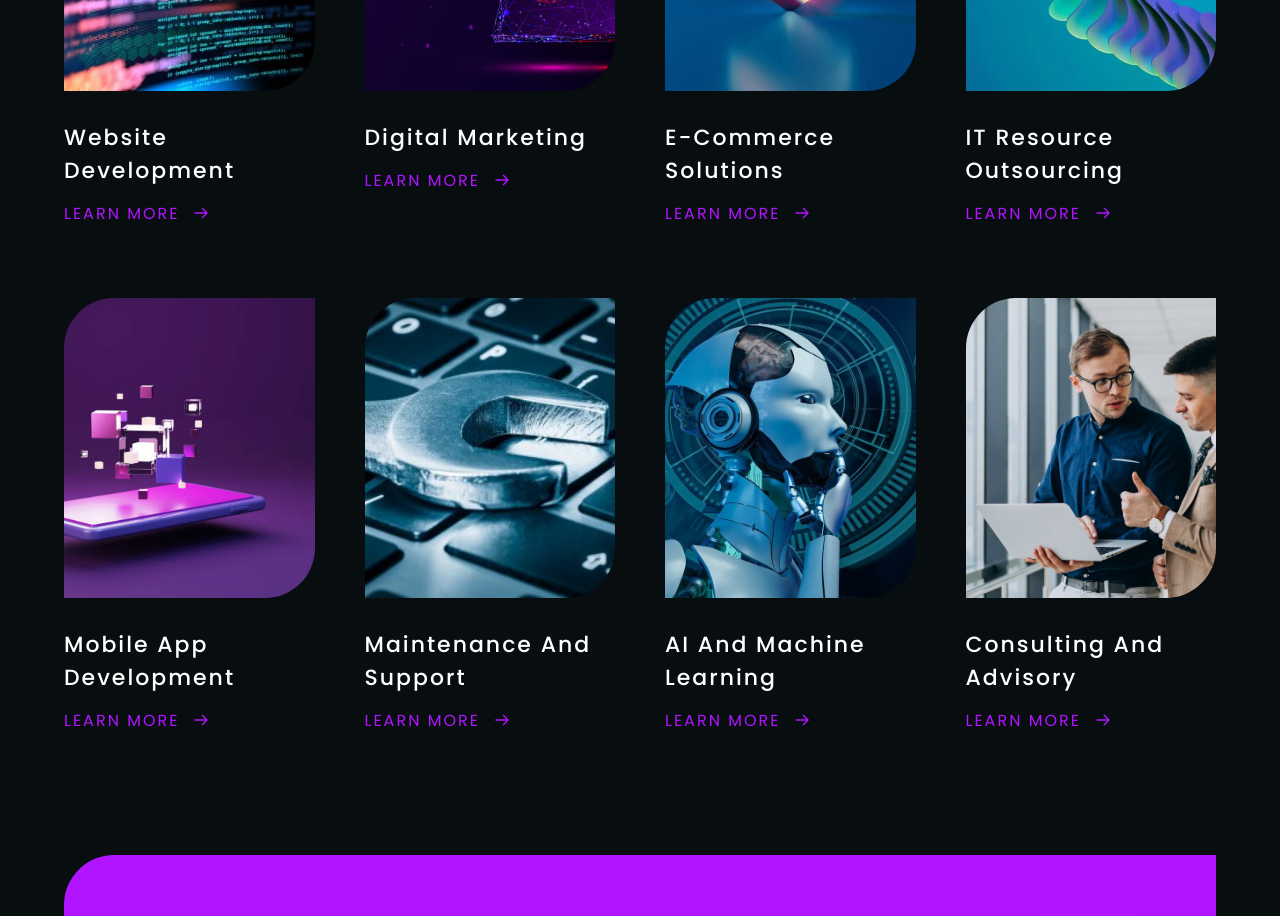
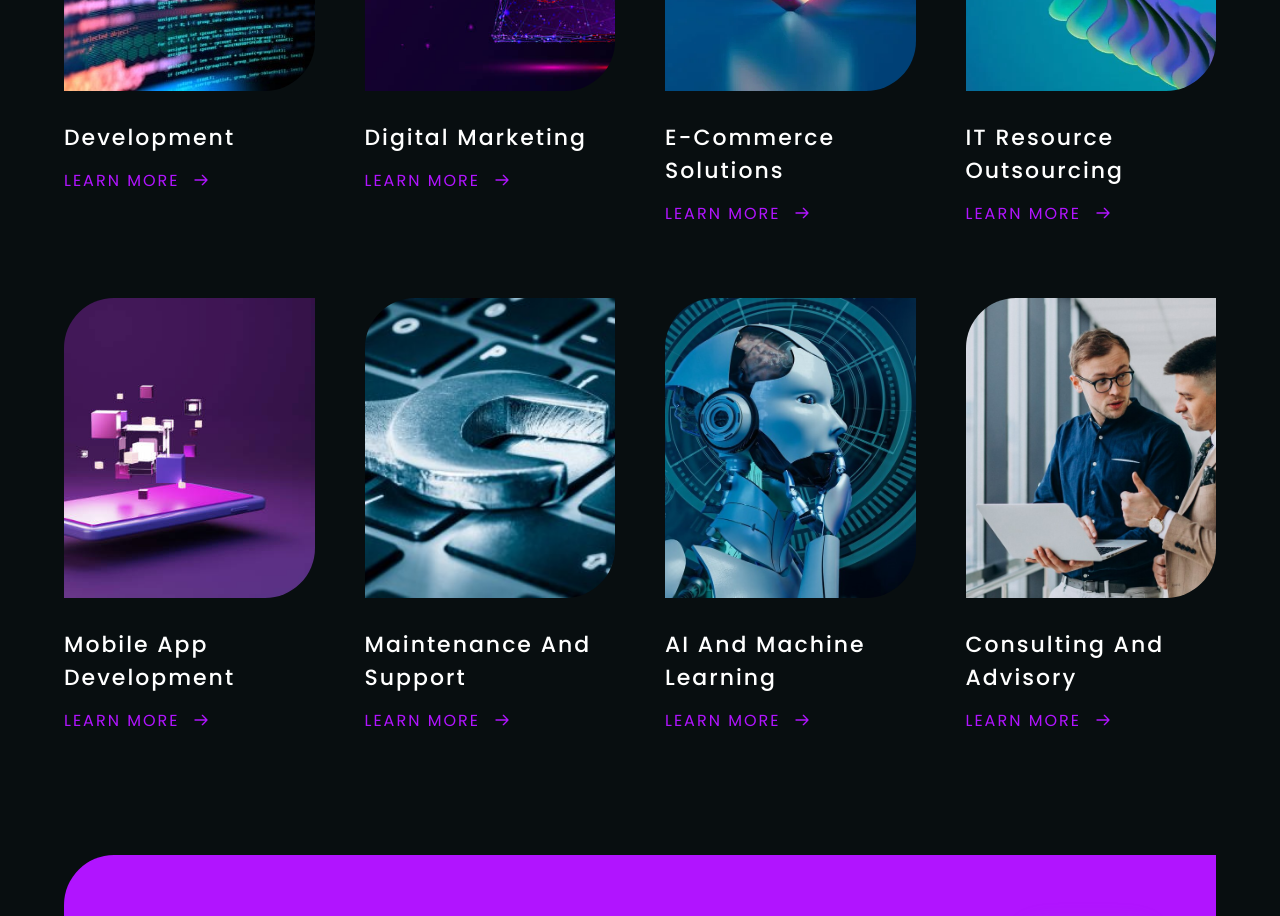
Before and after one commit to mustufa100/KinetechsDigital, a Next.js app: page / in a window 1280 px wide. Shown: the part 1720-2636 px from the top of the page. Built offline with nearby package versions, Linux system fonts and the light colour scheme.

Commit message:
Update dummydata.js

```diff
--- a/assets/data/dummydata.js
+++ b/assets/data/dummydata.js
@@ -27,9 +27,9 @@ export const home = [
 export const expertise = [
   {
     id: 1,
-    title: "Website Development",
+    title: "Development",
     cover: "../images/e11.jpg",
-    desc: [{ text: "Web design" }, { text: "Web development" }, { text: "Custom icons & illustrations" }, { text: "Hosting" }, { text: "Website audit" }],
+    desc: [{ text: "Website Development" }, { text: "App Development" }, { text: "Custom icons & illustrations" }, { text: "Hosting" }, { text: "Website audit" }],
   },
   {
     id: 2,
```
